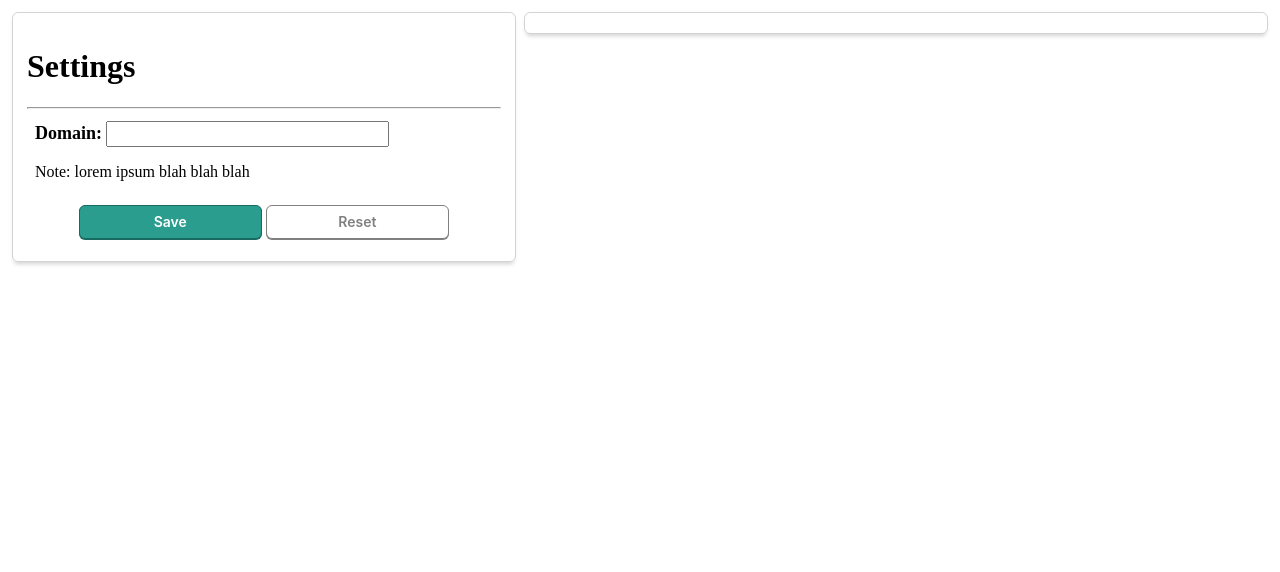
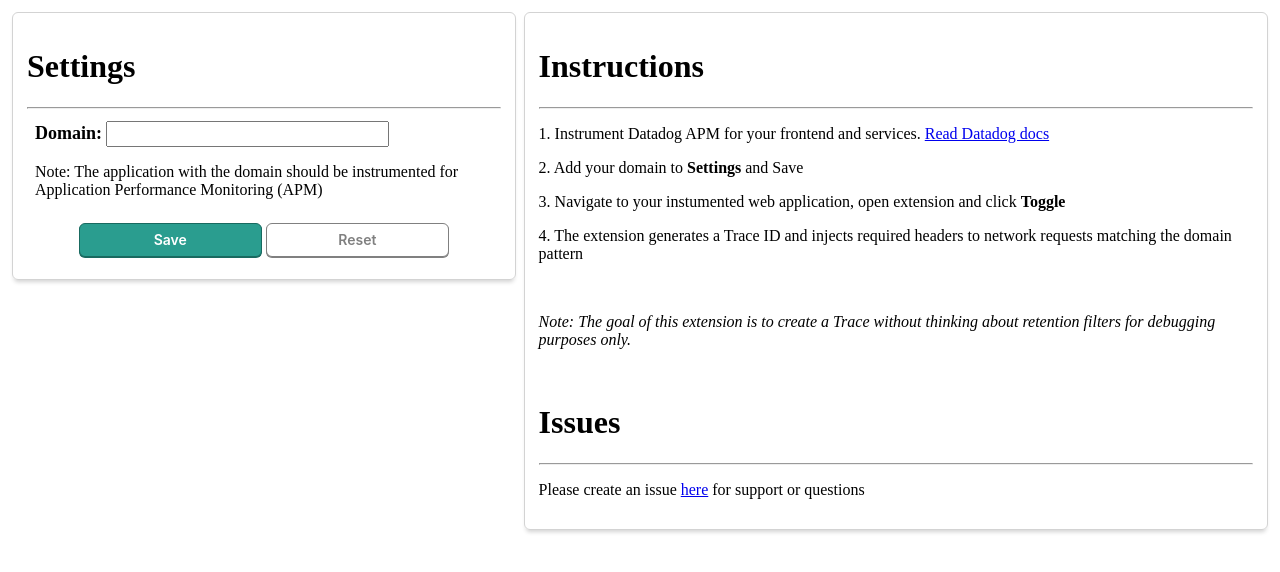
Before and after one commit to vigneshrajsb/datadog-tracer, a browser extension: page options/options.html in a window 1280 px wide. Drawn offline with Linux system fonts and the light colour scheme.

Commit message:
add instructions, support && fix rules with tabID

```diff
--- a/background.js
+++ b/background.js
@@ -8,7 +8,7 @@ const rules = async (traceID, tabID) => {
 
   return [
     {
-      id: 1,
+      id: tabID,
       priority: 1,
       action: {
         type: chrome.declarativeNetRequest.RuleActionType.MODIFY_HEADERS,
@@ -75,7 +75,7 @@ chrome.runtime.onMessage.addListener(async function (
     chrome.action.setBadgeText({ text: "ON", tabId: tabId });
   } else {
     chrome.declarativeNetRequest.updateSessionRules({
-      removeRuleIds: await rules("", "").map((rule) => rule.id), // remove existing rules
+      removeRuleIds: [tabId], // remove existing rules
     });
 
     // save to local storage
--- a/options/options.html
+++ b/options/options.html
@@ -27,8 +27,7 @@
               style="width: 60%; height: 20px"
               required
             />
-            <!-- TODO write note -->
-            <p>Note: lorem ipsum blah blah blah</p>
+            <p>Note: The application with the domain should be instrumented for Application Performance Monitoring (APM) </p>
             <div style="text-align: center">
               <input
                 type="submit"
@@ -60,7 +59,26 @@
           </div>
         </div>
       </div>
-      <div class="readme card" style="margin: 4px"></div>
+      <div class="readme card" style="margin: 4px">
+        <div
+        id="instructions"
+        style="align-items: center; margin: 4px; width: 100%"
+      >
+        <h1>Instructions</h1>
+        <hr style="margin-bottom: 12px" />
+        <p>1. Instrument Datadog APM for your frontend and services. <a href="https://docs.datadoghq.com/tracing/" target="_blank">Read Datadog docs</a></p>
+        <p>2. Add your domain to <b>Settings</b> and Save</p>
+        <p>3. Navigate to your instumented web application, open extension and click <b>Toggle</b></p>
+        <p>4. The extension generates a Trace ID and injects required headers to network requests matching the domain pattern</p>
+        <br />
+        <p><i>Note: The goal of this extension is to create a Trace without thinking about retention filters for debugging purposes only.</i></p>
+
+        <br/>
+        <h1>Issues</h1>
+        <hr style="margin-bottom: 12px" />
+        <p>Please create an issue <a href="https://github.com/vigneshrajsb/datadog-tracer/issues" target="_blank">here</a> for support or questions</p>
+      </div>
+      </div>
     </div>
     <script src="./options.js" type="module"></script>
   </body>
```
Also changed, not shown: manifest.json.
